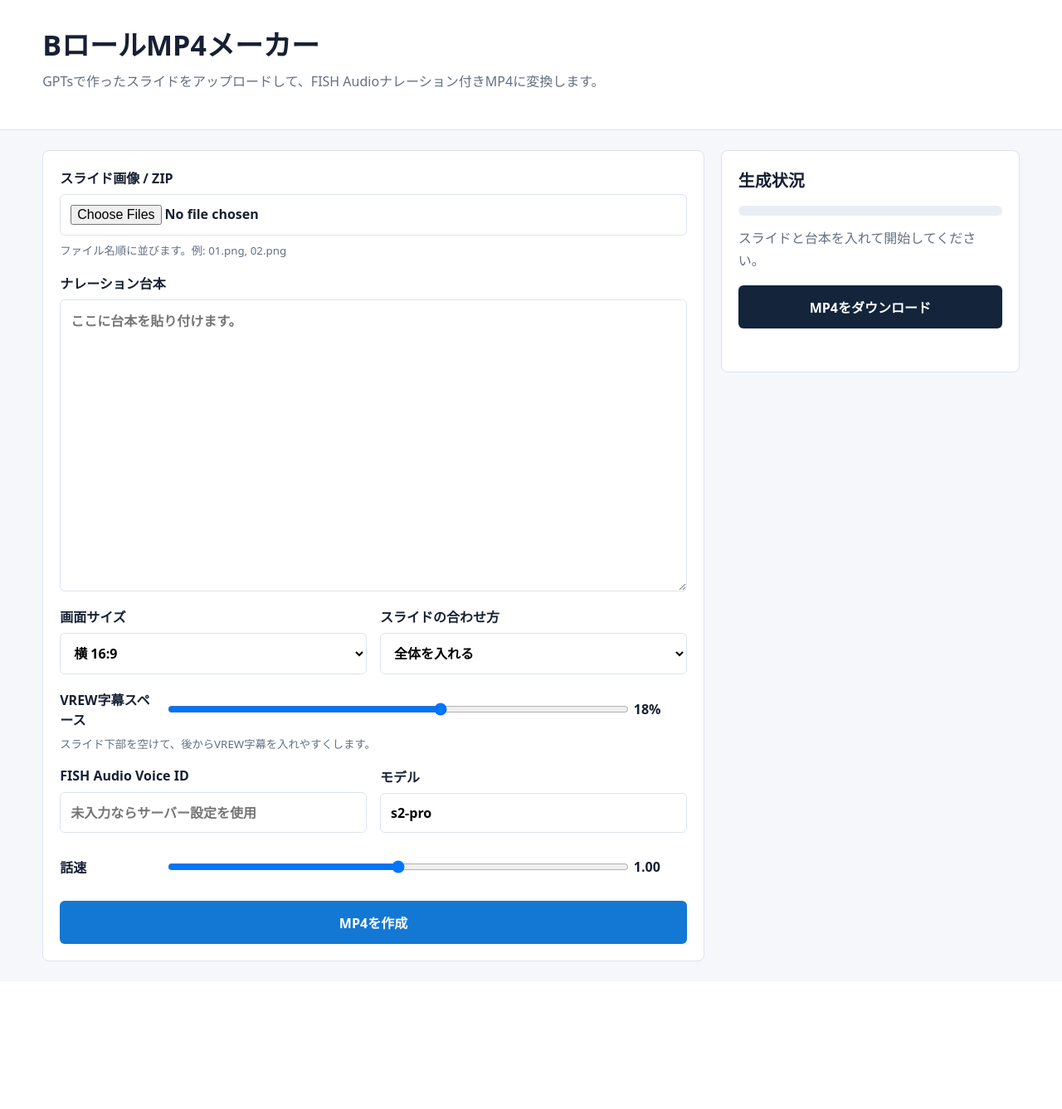
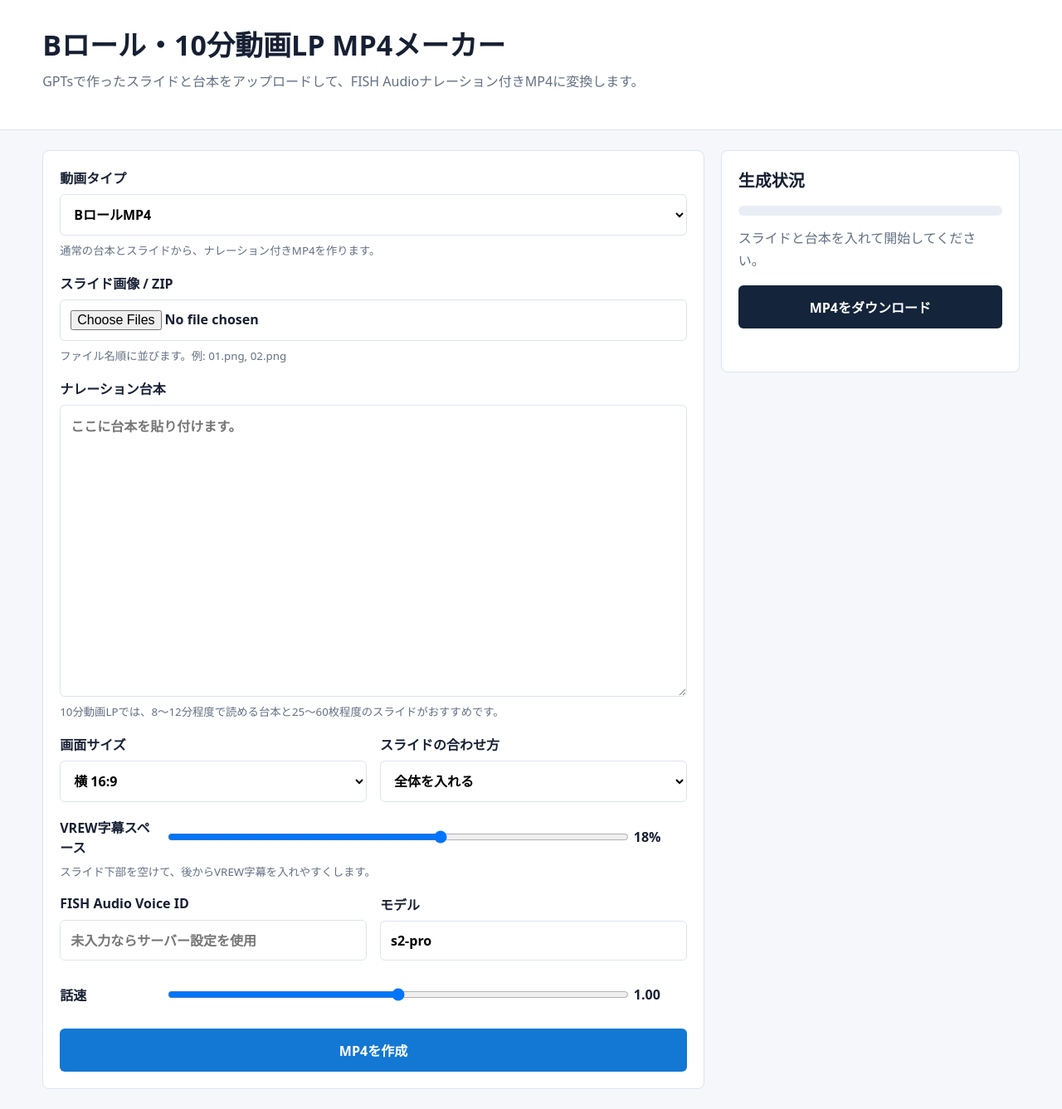
Before and after one commit to shinjigucci/broll-mp4-webapp, a Flask app: page / in a window 1280 px wide. Shown: the whole page at 83% size. Before the commit the page ends 1159 px from the top, so only its background shows below. Run offline with Flask 3, Linux system fonts and the light colour scheme.

Commit message:
Add 10 minute video LP mode

```diff
--- a/app.py
+++ b/app.py
@@ -43,6 +43,19 @@ ORIENTATIONS = {
     "portrait": (720, 1280),
     "landscape": (1280, 720),
     "square": (720, 720),
+}
+
+VIDEO_MODES = {
+    "broll": {
+        "label": "BロールMP4",
+        "min_minutes": 0,
+        "suggested_slides": "5〜20枚",
+    },
+    "video_lp_10min": {
+        "label": "10分動画LP",
+        "min_minutes": 8,
+        "suggested_slides": "25〜60枚",
+    },
 }
 
 
@@ -286,6 +299,7 @@ def fish_tts(script, voice_id, model, speed, audio_path):
         "prosody": {"speed": speed, "volume": 0},
     }
     app.logger.info("fish_tts start chars=%s normalized_chars=%s voice_id_set=%s model=%s", len(script), len(tts_text), bool(voice_id), model or DEFAULT_MODEL)
+    read_timeout = max(240, min(1200, 180 + len(tts_text) // 8))
     response = requests.post(
         "https://api.fish.audio/v1/tts",
         headers={
@@ -294,7 +308,7 @@ def fish_tts(script, voice_id, model, speed, audio_path):
             "model": model or DEFAULT_MODEL,
         },
         json=payload,
-        timeout=(20, 240),
+        timeout=(30, read_timeout),
     )
     if response.status_code >= 400:
         raise RuntimeError(f"FISH Audioで音声生成に失敗しました: {response.status_code} {response.text[:500]}")
@@ -370,7 +384,8 @@ def create_slideshow(slides, audio_path, video_path, slide_seconds, target_durat
         str(video_path),
     ]
     app.logger.info("ffmpeg start slides=%s slide_seconds=%.2f target_duration=%.2f", len(slides), slide_seconds, target_duration)
-    proc = subprocess.run(cmd, stdout=subprocess.PIPE, stderr=subprocess.PIPE, text=True, encoding="utf-8", errors="ignore", timeout=600)
+    encode_timeout = max(900, int(target_duration * 4))
+    proc = subprocess.run(cmd, stdout=subprocess.PIPE, stderr=subprocess.PIPE, text=True, encoding="utf-8", errors="ignore", timeout=encode_timeout)
     if proc.returncode != 0:
         raise RuntimeError(f"MP4生成に失敗しました: {proc.stderr[-1200:]}")
     app.logger.info("ffmpeg done output=%s bytes=%s", video_path.name, video_path.stat().st_size)
@@ -385,6 +400,8 @@ def run_job(job_id, form_data):
         with generation_lock:
             set_job(job_id, status="running", message="スライドを整理しています。", progress=10)
             raw_slides = [Path(path) for path in form_data["raw_slides"]]
+            video_mode = form_data.get("video_mode", "broll")
+            mode_info = VIDEO_MODES.get(video_mode, VIDEO_MODES["broll"])
 
             orientation = form_data["orientation"]
             size = ORIENTATIONS.get(orientation, ORIENTATIONS["portrait"])
@@ -412,14 +429,19 @@ def run_job(job_id, form_data):
             create_slideshow(slides, audio_path, video_path, slide_seconds, target_duration)
 
             meta = {
+                "mode": mode_info["label"],
                 "slides": len(slides),
                 "duration_seconds": round(duration, 1),
+                "duration_minutes": round(duration / 60, 1),
                 "slide_seconds": round(slide_seconds, 2),
                 "target_duration_seconds": round(target_duration, 1),
                 "orientation": orientation,
                 "subtitle_space_percent": form_data["subtitle_space_percent"],
                 "video": video_path.name,
+                "suggested_slides": mode_info["suggested_slides"],
             }
+            if mode_info["min_minutes"] and duration < mode_info["min_minutes"] * 60:
+                meta["length_warning"] = f"{mode_info['label']}としては少し短めです。台本を増やすと10分LPに近づきます。"
             (job_dir / "meta.json").write_text(json.dumps(meta, ensure_ascii=False, indent=2), encoding="utf-8")
             set_job(job_id, status="done", message="完成しました。", progress=100, video=str(video_path), meta=meta)
     except Exception as exc:
@@ -452,10 +474,16 @@ def create():
     except Exception as exc:
         return jsonify({"error": str(exc)}), 400
 
+    video_mode = request.form.get("video_mode", "broll")
+    orientation = request.form.get("orientation", "portrait")
+    if video_mode == "video_lp_10min" and orientation == "portrait":
+        orientation = "landscape"
+
     form_data = {
         "script": script,
+        "video_mode": video_mode,
         "raw_slides": [str(path) for path in raw_slides],
-        "orientation": request.form.get("orientation", "portrait"),
+        "orientation": orientation,
         "fit_mode": request.form.get("fit_mode", "contain"),
         "subtitle_space_percent": float(request.form.get("subtitle_space_percent", "18")),
         "voice_id": request.form.get("voice_id", "").strip() or DEFAULT_VOICE_ID,
--- a/templates/index.html
+++ b/templates/index.html
@@ -3,20 +3,29 @@
 <head>
   <meta charset="utf-8">
   <meta name="viewport" content="width=device-width, initial-scale=1">
-  <title>BロールMP4メーカー</title>
+  <title>Bロール・10分動画LP MP4メーカー</title>
   <link rel="stylesheet" href="{{ url_for('static', filename='style.css') }}">
 </head>
 <body>
   <header class="topbar">
     <div>
-      <h1>BロールMP4メーカー</h1>
-      <p>GPTsで作ったスライドをアップロードして、FISH Audioナレーション付きMP4に変換します。</p>
+      <h1>Bロール・10分動画LP MP4メーカー</h1>
+      <p>GPTsで作ったスライドと台本をアップロードして、FISH Audioナレーション付きMP4に変換します。</p>
     </div>
   </header>
 
   <main class="layout">
     <section class="panel">
       <form id="createForm">
+        <label class="field">
+          <span>動画タイプ</span>
+          <select name="video_mode" id="videoMode">
+            <option value="broll">BロールMP4</option>
+            <option value="video_lp_10min">10分動画LP</option>
+          </select>
+          <small id="modeHelp">通常の台本とスライドから、ナレーション付きMP4を作ります。</small>
+        </label>
+
         <label class="field">
           <span>スライド画像 / ZIP</span>
           <input type="file" name="slides" accept=".png,.jpg,.jpeg,.webp,.zip" multiple required>
@@ -26,6 +35,7 @@
         <label class="field">
           <span>ナレーション台本</span>
           <textarea name="script" rows="12" placeholder="ここに台本を貼り付けます。" required></textarea>
+          <small id="scriptHelp">10分動画LPでは、8〜12分程度で読める台本と25〜60枚程度のスライドがおすすめです。</small>
         </label>
 
         <div class="grid">
@@ -95,6 +105,27 @@
     const speedValue = document.getElementById('speedValue');
     const subtitleSpace = document.getElementById('subtitleSpace');
     const subtitleSpaceValue = document.getElementById('subtitleSpaceValue');
+    const videoMode = document.getElementById('videoMode');
+    const modeHelp = document.getElementById('modeHelp');
+    const orientation = form.querySelector('[name="orientation"]');
+    const fitMode = form.querySelector('[name="fit_mode"]');
+
+    const modeText = {
+      broll: '通常の台本とスライドから、ナレーション付きMP4を作ります。',
+      video_lp_10min: '10分動画LP用です。横16:9、25〜60枚程度のスライド、8〜12分程度の台本を想定しています。'
+    };
+
+    videoMode.addEventListener('change', () => {
+      modeHelp.textContent = modeText[videoMode.value] || modeText.broll;
+      if (videoMode.value === 'video_lp_10min') {
+        orientation.value = 'landscape';
+        fitMode.value = 'contain';
+        if (Number(subtitleSpace.value) < 14) {
+          subtitleSpace.value = 14;
+          subtitleSpaceValue.value = '14%';
+        }
+      }
+    });
 
     speed.addEventListener('input', () => {
       speedValue.value = Number(speed.value).toFixed(2);
@@ -112,11 +143,15 @@
     function renderMeta(data) {
       if (!data) return;
       meta.innerHTML = `
+        <dt>動画タイプ</dt><dd>${data.mode || '-'}</dd>
         <dt>スライド枚数</dt><dd>${data.slides}</dd>
         <dt>音声尺</dt><dd>${data.duration_seconds}秒</dd>
+        <dt>分数</dt><dd>${data.duration_minutes || '-'}分</dd>
         <dt>1枚あたり</dt><dd>${data.slide_seconds}秒</dd>
         <dt>末尾余白</dt><dd>${data.audio_padding_seconds || 0}秒</dd>
         <dt>字幕スペース</dt><dd>${data.subtitle_space_percent}%</dd>
+        <dt>推奨枚数</dt><dd>${data.suggested_slides || '-'}</dd>
+        ${data.length_warning ? `<dt>確認</dt><dd>${data.length_warning}</dd>` : ''}
       `;
     }
 
```
Also changed, not shown: README.md.
